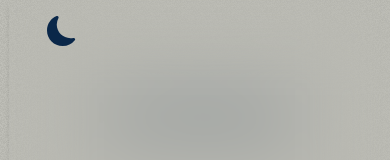
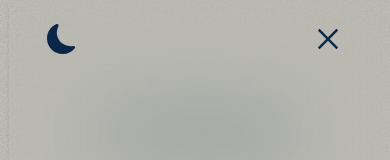
Before and after one commit to didoslavov/My-Portfolio, a Next.js app: page / in a window 390 px wide. Both pictures are taken after a click on the button 328 px from the left and 44 px from the top of the page. Shown: the top 160 px of the page. Built offline with nearby package versions, Linux system fonts and the light colour scheme.

Commit message:
add animation to mobile menu

```diff
--- a/app/Components/Header/Mobile/MobileNavMenu.tsx
+++ b/app/Components/Header/Mobile/MobileNavMenu.tsx
@@ -1,23 +1,45 @@
-import React from 'react';
+import { useGSAP } from '@gsap/react';
+import gsap from 'gsap';
+import MobileButton from './MobileButton';
 
-const MobileNavMenu = () => {
+gsap.registerPlugin(useGSAP);
+
+let listItemTween: gsap.core.Tween;
+
+const MobileNavMenu = ({ isMobileMenuOpen, toggleMobile }: { isMobileMenuOpen: boolean; toggleMobile: () => void }) => {
+    useGSAP(() => {
+        gsap.from('.menu', { opacity: 0 });
+        gsap.to('.menu', { opacity: 1, height: '100vh', ease: 'expo.inOut' });
+
+        listItemTween = gsap.from('.li', { opacity: 0, y: -200, stagger: 0.2, ease: 'expo.inOut' });
+    });
+
+    const toggleMobileMenu = () => {
+        listItemTween.reverse().then(() => {
+            toggleMobile();
+        });
+    };
+
     return (
-        <div className="text-oxford-blue dark:text-timberwolf flex items-center justify-center backdrop-blur-2xl py-4 px-4 absolute top-0 -right-12 w-screen h-screen shadow-md z-40 lg:hidden md:hidden">
+        <>
+            {isMobileMenuOpen && <MobileButton isMobileMenuOpen={isMobileMenuOpen} toggleMobileMenu={toggleMobileMenu} />}
+            <div className="menu text-oxford-blue dark:text-timberwolf flex items-center justify-center backdrop-blur-2xl py-4 px-4 absolute top-0 -right-12 w-screen h-screen shadow-md z-40 lg:hidden md:hidden">
                 <ul className="text-4xl">
-                <li className="mb-8">
+                    <li className="mb-8 li">
                         <a href="#">Projects</a>
                     </li>
-                <li className="mb-8">
+                    <li className="mb-8 li">
                         <a href="#">About me</a>
                     </li>
-                <li className="mb-8">
+                    <li className="mb-8 li">
                         <a href="#">Contacts</a>
                     </li>
-                <li className="mb-8">
+                    <li className="mb-8 li">
                         <a href="#">Guest book</a>
                     </li>
                 </ul>
             </div>
+        </>
     );
 };
 
```
Lines whose indentation alone changed are shown as unchanged.
